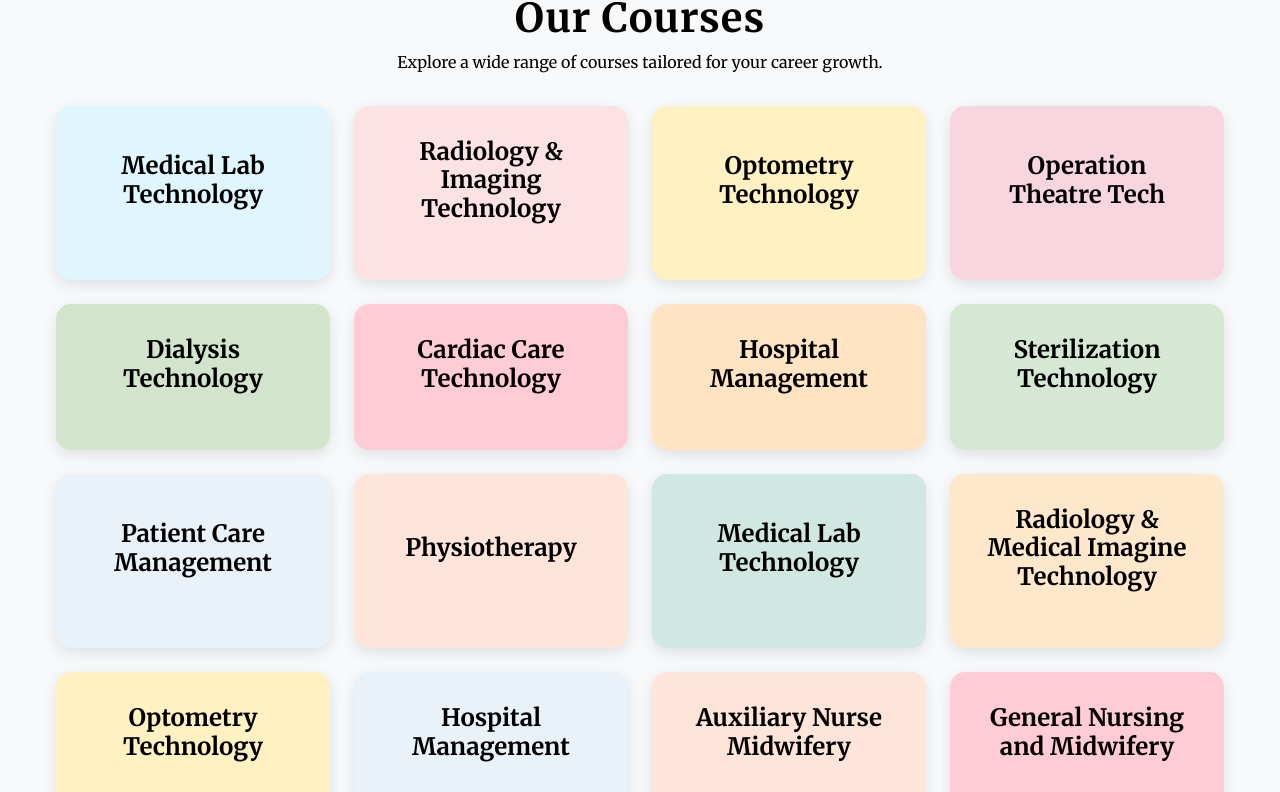
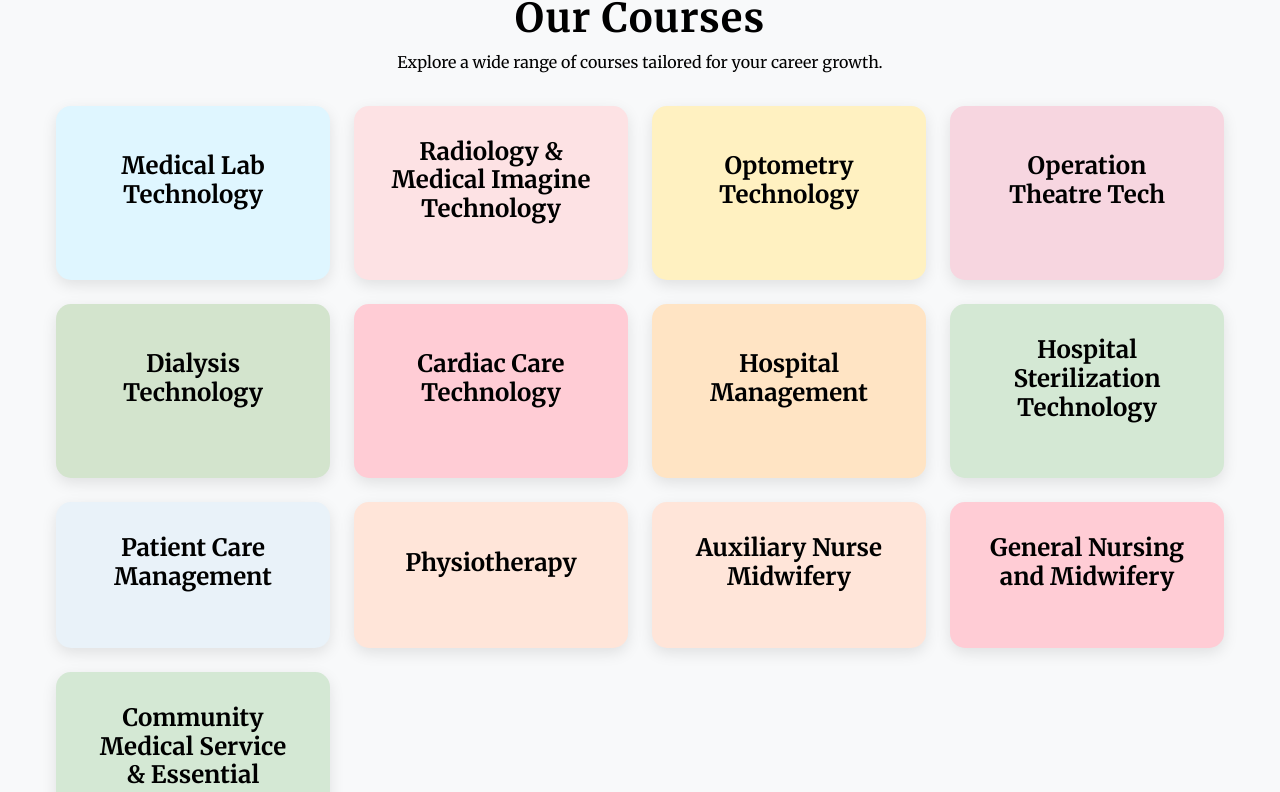
Before and after one commit to AAbhishek1234/medicalMission, a React (Create React App) app: page / in a window 1280 px wide. Shown: the part 1875-2667 px from the top of the page. Built offline with nearby package versions, Linux system fonts and the light colour scheme.

Commit message:
changes in  courses

```diff
--- a/src/components/Courses.jsx
+++ b/src/components/Courses.jsx
@@ -4,19 +4,15 @@ import "./courses.css";
 const Courses = () => {
   const coursesData = [
     { title: "Medical Lab Technology", bgColor: "#DFF6FF" },
-    { title: "Radiology & Imaging Technology", bgColor: "#FDE2E4" },
+    { title: "Radiology & Medical Imagine Technology", bgColor: "#FDE2E4" },
     { title: "Optometry Technology", bgColor: "#FFF1C1" },
     { title: "Operation Theatre Tech", bgColor: "#F7D6E0" },
     { title: "Dialysis Technology", bgColor: "#D3E4CD" },
     { title: "Cardiac Care Technology", bgColor: "#FFCCD5" },
     { title: "Hospital Management", bgColor: "#FFE4C4" },
-    { title: "Sterilization Technology", bgColor: "#D4E8D4" },
+    { title: " Hospital Sterilization Technology", bgColor: "#D4E8D4" },
     { title: "Patient Care Management", bgColor: "#E9F2F9" },
     { title: "Physiotherapy", bgColor: "#FFE5D9" },
-    { title: "Medical Lab Technology", bgColor: "#D1E8E2" },
-    { title: "Radiology & Medical Imagine Technology", bgColor: "#FFE7CC" },
-    { title: "Optometry Technology", bgColor: "#FFF1C1" },
-    { title: "Hospital Management", bgColor: "#E9F2F9" },
     { title: "Auxiliary Nurse Midwifery", bgColor: "#FFE5D9" },
     { title: "General Nursing and Midwifery", bgColor: "#FFCCD5" },
     { title: "Community Medical Service & Essential Drugs", bgColor: "#D4E8D4" },
```
